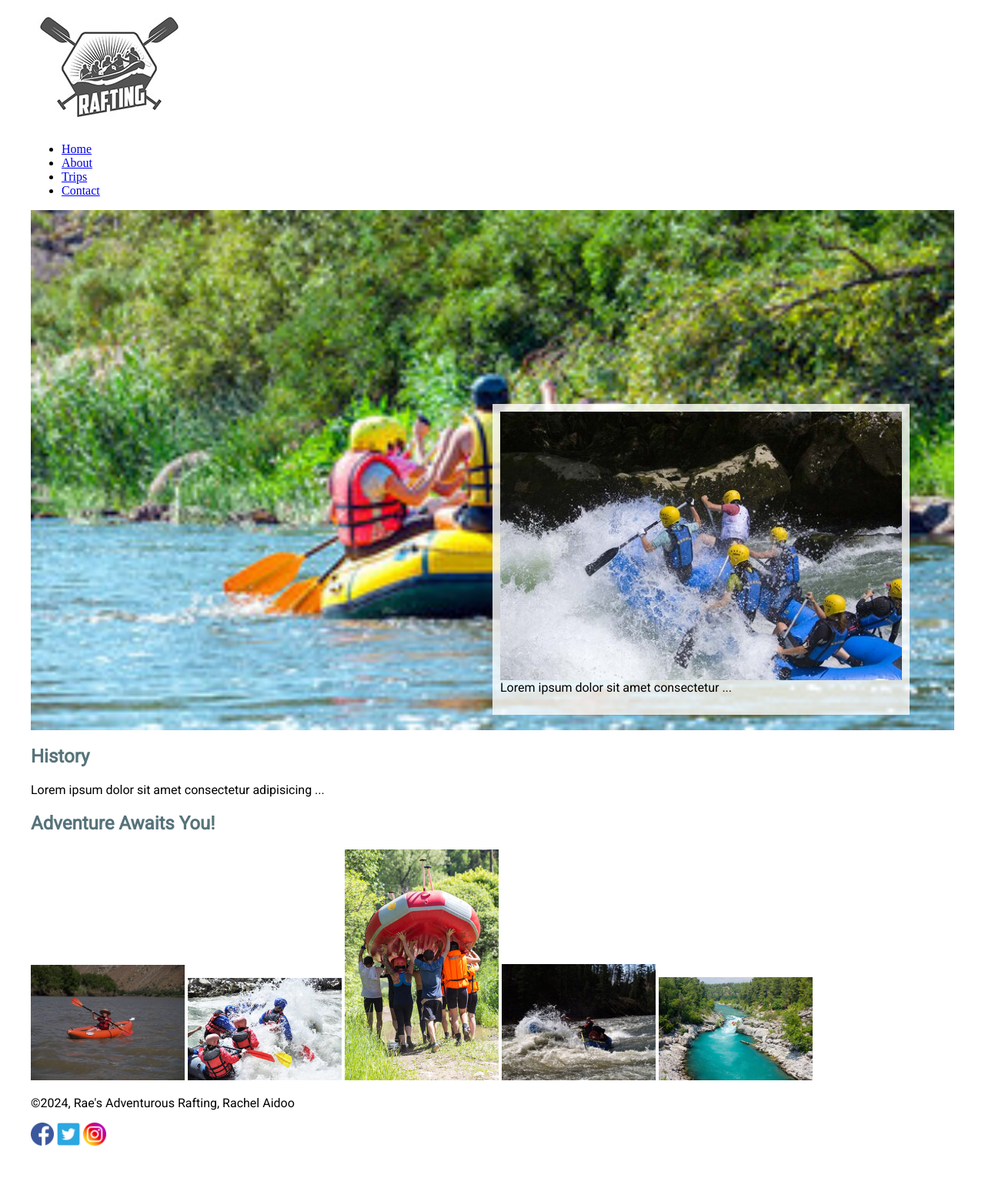
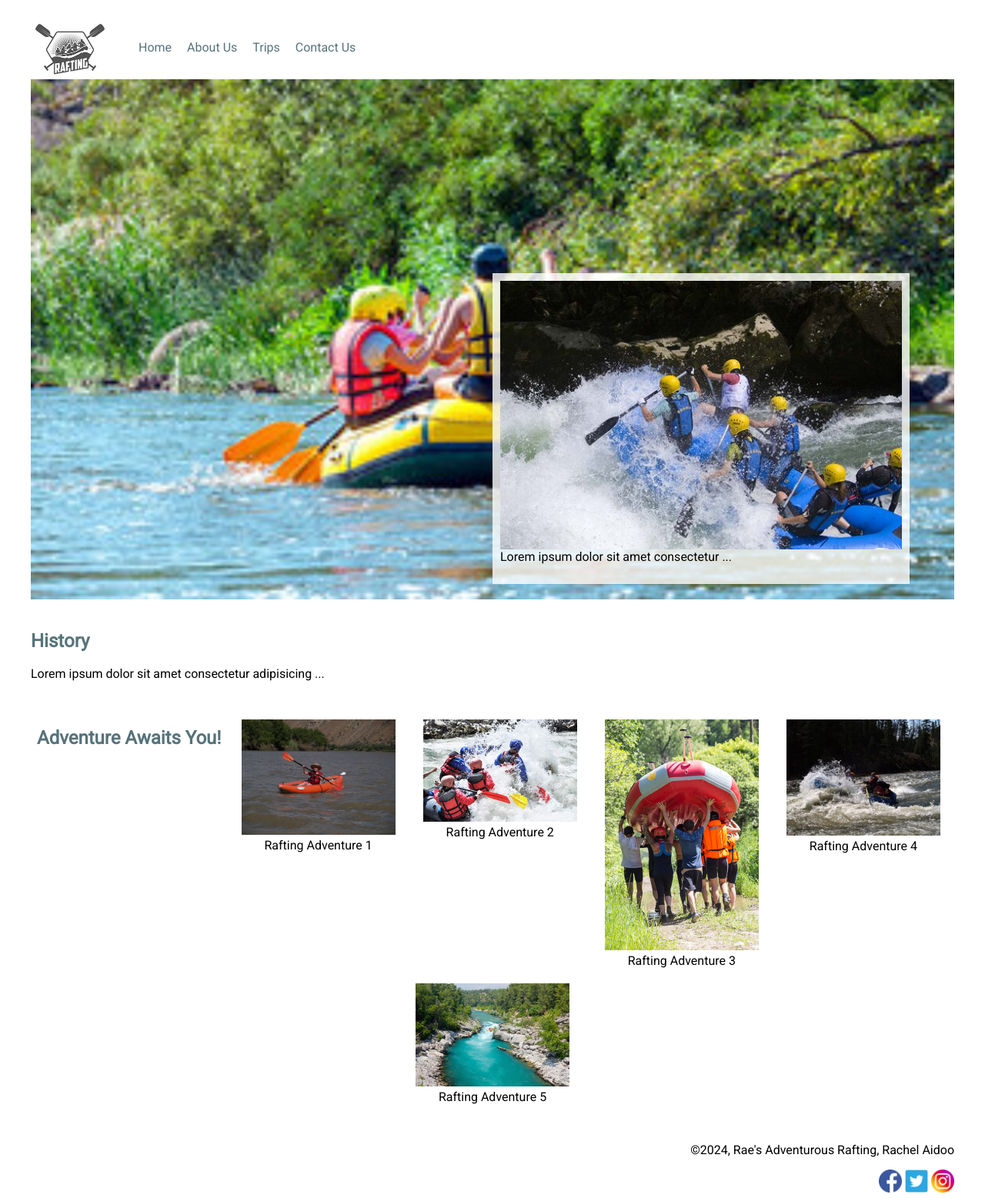
Before and after one commit to rach120139/wdd130, a plain HTML site: page wwr/about.html in a window 1280 px wide. Shown: the whole page at 77% size. Before the commit the page ends 1493 px from the top, so only its background shows below. Drawn offline with Linux system fonts and the light colour scheme.

Commit message:
Updating raft site

```diff
--- a/wwr/about.html
+++ b/wwr/about.html
@@ -10,14 +10,14 @@
         <link rel="stylesheet" href="styles/rafting.css">
     </head>
     <body>
-        <header>
+        <header class="header">
             <img src="images/logo2-200.jpg" alt="Rafting Site Logo">
             <nav>
                 <ul>
                     <li><a href="index.html">Home</a></li>
-                    <li><a href="about.html">About</a></li>
+                    <li><a href="about.html">About Us</a></li>
                     <li><a href="trips.html">Trips</a></li>
-                    <li><a href="contact.html">Contact</a></li>
+                    <li><a href="contact.html">Contact Us</a></li>
                 </ul>
             </nav>
         </header>
@@ -30,24 +30,41 @@
                     <p>Lorem ipsum dolor sit amet consectetur ...</p>
                 </article>
             </div>
-            <section>
+            <section class="history">
                 <h2>History</h2>
                 <p>Lorem ipsum dolor sit amet consectetur adipisicing ...</p>
             </section>
-            <section>
+            <section class="adventures">
                 <h2>Adventure Awaits You!</h2>
+                <figure>
                     <img src="images/rafting1.jpg" alt="Rafting Adventure 1" width="200">
+                    <figcaption>Rafting Adventure 1</figcaption>
+                </figure>
+                <figure>
                     <img src="images/rafting2.jpg" alt="Rafting Adventure 2" width="200">
+                    <figcaption>Rafting Adventure 2</figcaption>
+                </figure>
+                <figure>
                     <img src="images/rafting3.jpg" alt="Rafting Adventure 3" width="200">
+                    <figcaption>Rafting Adventure 3</figcaption>
+                </figure>
+                <figure>
                     <img src="images/rafting4.jpg" alt="Rafting Adventure 4" width="200">
+                    <figcaption>Rafting Adventure 4</figcaption>
+                </figure>
+                <figure>
                     <img src="images/rafting5.jpg" alt="Rafting Adventure 5" width="200">
+                    <figcaption>Rafting Adventure 5</figcaption>
+                </figure>
             </section>
         </main>
-        <footer>
+        <footer class="footer">
+            <div>
                 <p>©2024, Rae's Adventurous Rafting, Rachel Aidoo</p>
                 <a href="https://www.facebook.com" target="_blank"><img  src="images/facebook-icon.png" alt="Facebook" width="30"></a>
                 <a href="https://www.twitter.com" target="_blank"><img src="images/twitter-icon.png" alt="Twitter" width="30"></a>
                 <a href="https://www.instagram.com" target="_blank"><img src="images/instagram-icon.png" alt="Instagram" width="30"></a>
+            </div>
         </footer>
     </body>
 </html>
--- a/wwr/styles/rafting.css
+++ b/wwr/styles/rafting.css
@@ -74,3 +74,77 @@ body {
     float: right;
     margin-left: 10px;
 }
+
+/* General Styles */
+body {
+    font-family: 'Roboto', serif;
+    max-width: 1200px;
+    margin: 0 auto;
+    padding: 20px;
+}
+
+/* Header Styles */
+.header {
+    display: grid;
+    grid-template-columns: auto 1fr auto;
+    align-items: center;
+    gap: 20px;
+}
+
+.header img {
+    max-width: 100px;
+}
+
+.header nav ul {
+    display: flex;
+    list-style: none;
+    margin: 0;
+    padding: 0;
+}
+
+.header nav ul li {
+    margin-left: 20px;
+}
+
+.header nav ul li a {
+    text-decoration: none;
+    color: var(--dark-color);
+}
+
+/* History Section Styles */
+.history {
+    margin-top: 40px;
+}
+
+/* Adventures Section Styles */
+.adventures {
+    display: flex;
+    justify-content: space-around;
+    flex-wrap: wrap;
+    margin-top: 40px;
+}
+
+.adventures figure {
+    margin: 10px;
+    text-align: center;
+}
+
+.adventures img {
+    max-width: 100%;
+    height: auto;
+}
+
+/* Footer Styles */
+.footer {
+    margin-top: 40px;
+    text-align: right;
+}
+
+.social-media a {
+    text-decoration: none;
+    margin-left: 10px;
+}
+
+.social-media img {
+    max-width: 30px;
+}
```
Lines whose indentation alone changed are shown as unchanged.
